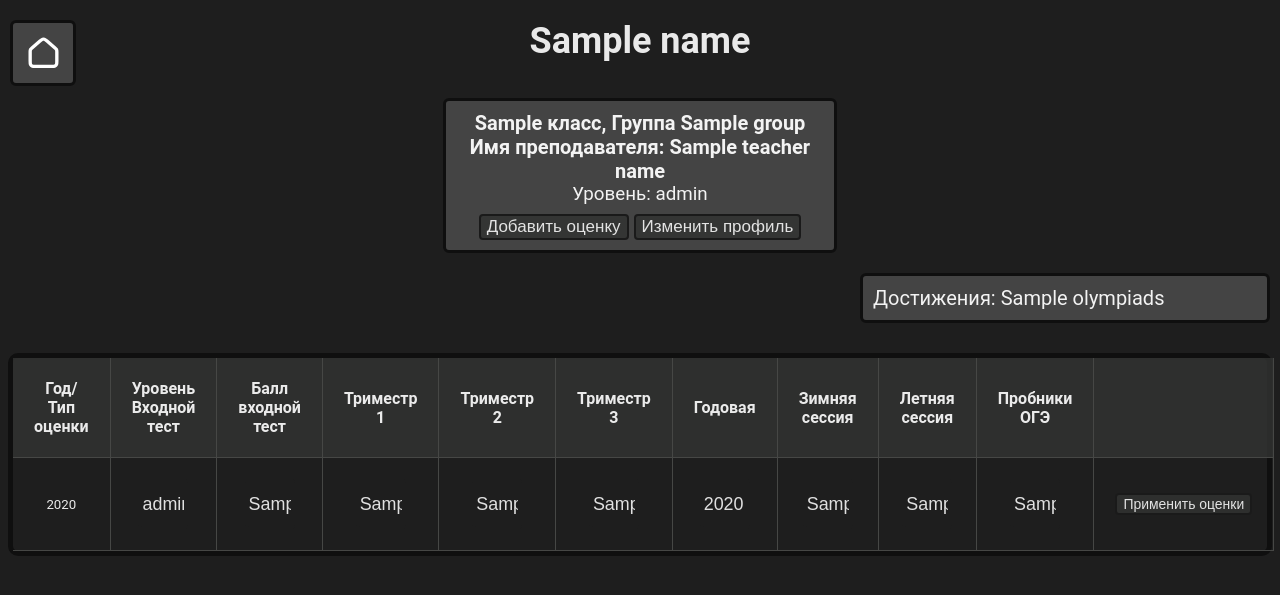
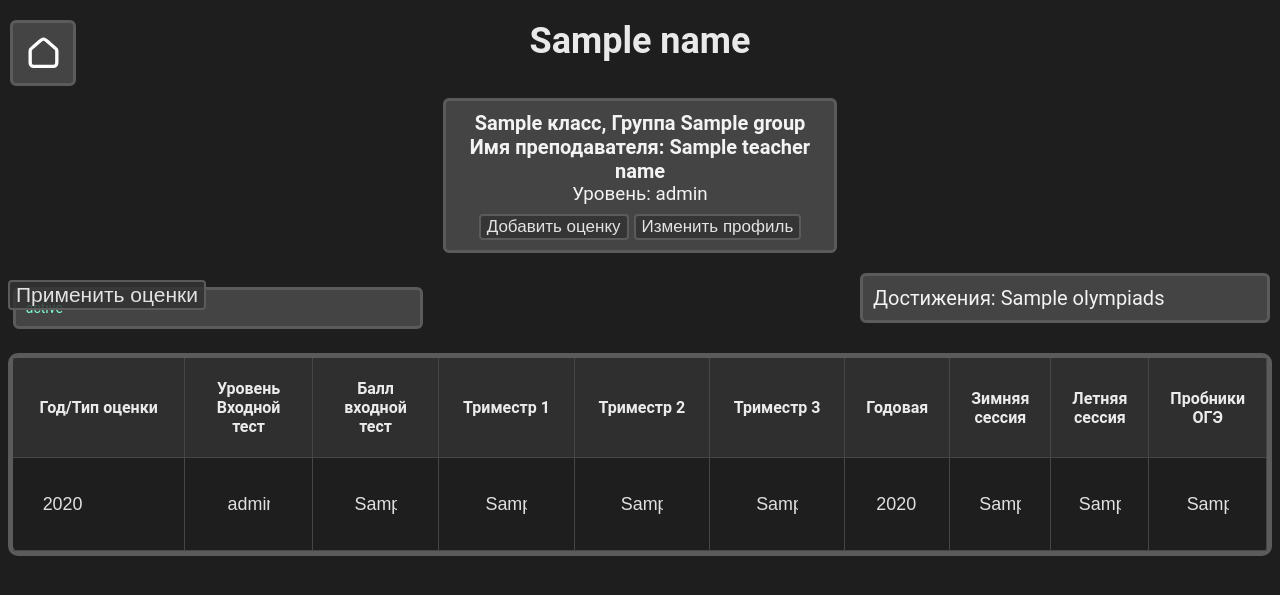
Before and after one commit to mrvasil/project-summer-2023, a Flask app: template templates/profile_1.html in a window 1280 px wide. Shown: the top 595 px of the page. Run offline with Flask 3, Linux system fonts and the light colour scheme; the template is opened without the code that fills it: most values are stand-ins (such as "Sample title", 1, 10 or a date in 2020).

Commit message:
backups and design

```diff
--- a/main.py
+++ b/main.py
@@ -49,7 +49,7 @@ def profile():
 
     data=functions.profile(id)
     if user == secretsq.secret_cookie:
-        return render_template('profile_1.html', name=name, class1=class1, english_level=english_level, group=group, id=id, olympiads=olympiads, teacher_name=teacher_name, data=data)
+        return render_template('profile_1.html', name=name, class1=class1, english_level=english_level, group=group, id=id, olympiads=olympiads, teacher_name=teacher_name, data=data, max_i=data[-1]["i"], status=str(request.args.get('status')).replace('None', ''))
     elif user == 'successfully_student':
         return render_template('profile_2.html', name=name, class1=class1, english_level=english_level, group=group, olympiads=olympiads, data=data)
     else:
@@ -90,6 +90,7 @@ def change_profile2():
         cursor = conn.cursor()
         cursor.execute(f'''UPDATE students SET name='{name}', class={class1}, english_level='{english_level}', group_num='{group}', olympiads='{olympiads}', teacher_name="{teacher_name}" WHERE id={id};''')
         conn.commit()
+        functions.backup()
         return redirect(f'/profile?name={name}&class={class1}', code=302)
     else:
         return redirect("/", code=302)
@@ -104,6 +105,7 @@ def del_user():
         cursor = conn.cursor()
         cursor.execute(f'''DELETE FROM students WHERE id={id};''')
         conn.commit()
+        functions.backup()
         return redirect(f'/students', code=302)
     else:
         return redirect("/", code=302)
@@ -115,24 +117,27 @@ def marks():
         id = request.args.get('id')
         name = request.args.get('name')
         class1 = request.args.get('class')
-        year = request.args.get('year')
+        max_i = request.args.get('max_i')
+        for i in range(0, int(max_i)+1):
+            year = request.form['year'+str(i)]
+            v_level = request.form['v_level'+str(i)]
+            v_ball = request.form['v_ball'+str(i)]
+            t_one = request.form['t_one'+str(i)]
+            t_two = request.form['t_two'+str(i)]
+            t_three = request.form['t_three'+str(i)]
+            year_mark = request.form['year_mark'+str(i)]
+            winter = request.form['winter'+str(i)]
+            summer = request.form['summer'+str(i)]
+            test_oge = request.form['test_oge'+str(i)]
 
-        v_level = request.form['v_level']
-        v_ball = request.form['v_ball']
-        t_one = request.form['t_one']
-        t_two = request.form['t_two']
-        t_three = request.form['t_three']
-        year_mark = request.form['year_mark']
-        winter = request.form['winter']
-        summer = request.form['summer']
-        test_oge = request.form['test_oge']
+            conn = sqlite3.connect('data.db')
+            cursor = conn.cursor()
+            cursor.execute(f'''UPDATE marks SET v_level='{v_level}', v_ball='{v_ball}', t_one='{t_one}', t_two='{t_two}', t_three='{t_three}', year_mark='{year_mark}', winter='{winter}', summer='{summer}', test_oge='{test_oge}' WHERE id={id} AND year='{year}';''')
 
-        conn = sqlite3.connect('data.db')
-        cursor = conn.cursor()
-        cursor.execute(f'''UPDATE marks SET v_level='{v_level}', v_ball='{v_ball}', t_one='{t_one}', t_two='{t_two}', t_three='{t_three}', year_mark='{year_mark}', winter='{winter}', summer='{summer}', test_oge='{test_oge}' WHERE id={id} AND year='{year}';''')
-        conn.commit()
+            conn.commit()
+            functions.backup()
 
-        return redirect(f'/profile?name={name}&class={class1}', code=302)
+        return redirect(f'/profile?name={name}&class={class1}&status=Успешно', code=302)
     else:
         return redirect("/", code=302)
 
@@ -185,6 +190,7 @@ def new_id():
         nid += 1
         cursor.execute(f'''INSERT INTO students (id) VALUES ({nid});''')
         conn.commit()
+        functions.backup()
         return redirect(f'/change_profile?id={nid}', 302)
     else:
         return redirect(f'/', code=302)
--- a/static/design.css
+++ b/static/design.css
@@ -21,22 +21,28 @@ body{
     -webkit-border-radius: 10px;
     -moz-border-radius: 10px;
     -khtml-border-radius: 10px;
-    border: 5px solid rgb(15, 15, 15);
+    border: 5px solid #5B5B5B;
     display: block;
     border-collapse: collapse;
-    width: 100%;
+    table-layout: fixed;
+
   }
   th.blocktext {
     margin-left: auto;
     margin-right: auto;
-    width: 6em
+    width: 6em;
   }
   th, td {
-
     text-align: left;
     border-bottom: 1px solid #464745;
     border-top: 1px solid #f9f6f600;
     border-right: 1px solid #464745;
+  }
+  td.profile_table {
+    width: 10%;
+  }
+  td {
+    width: 16.6%;
   }
   th {
     background-color: #323332d6;
@@ -48,14 +54,14 @@ body{
   button{
     color: #ffffffdc;
     background-color: #323332d6;
-    border: solid 2px rgb(26, 26, 26);
+    border: solid 2px #5B5B5B;
     border-radius: 4px;
     font-size: 85%;
   }
   input {
     color: #ffffffdc;
     background-color: #323332d6;
-    border: solid 2px rgb(26, 26, 26);
+    border: solid 2px #5B5B5B;
     border-radius: 4px;
     font-size: 85%;
   }
@@ -72,7 +78,7 @@ body{
     background-color: #444444;
     width: 30%;
     margin-bottom: 20px;
-    padding: 10px; border: solid 3px rgb(15, 15, 15); border-radius: 6px; color:#ffffffef;
+    padding: 10px; border: solid 3px #5B5B5B; border-radius: 6px; color:#ffffffef;
   }
   #button {
     margin-top: 9px;
--- a/templates/profile_1.html
+++ b/templates/profile_1.html
@@ -27,7 +27,12 @@
   </center>
   <div id="div" style="position: absolute; right: 10px;">Достижения: {{olympiads}}</div>
 
-  <!-- <div id="div" style="color: aquamarine; position: absolute; left:1%; top:35%; font-size: 70%;">Успешно{{status}}</div> -->
+  <p id="div" style="color: aquamarine; position: absolute; left:1%; font-size: 70%;">{{status}}</p>
+
+  <form action="/marks?id={{id}}&name={{name}}&class={{class1}}&max_i={{max_i}}" method = 'post'>
+
+  <div><input type="submit" value="Применить оценки" style="font-size: 105%;position: absolute; top:35%;"></div>
+
   <table id="text" style="margin-top: 100px;">
     <thead>
       <tr>
@@ -41,29 +46,26 @@
         <th><center>Зимняя сессия</center></th>
         <th><center>Летняя сессия</center></th>
         <th><center>Пробники ОГЭ</center></th>
-        <th><center></center></th>
       </tr>
     </thead>
     <tbody>
     {% for item in data %}
     <tr>
-      <form action="/marks?id={{id}}&name={{name}}&class={{class1}}&year={{item.year}}" method = 'post'>
-      <td><center><div>{{ item.year }}</div></center></td>
 
-      <td><center><div><input name='v_level' id="mark" type="text" value="{{ item.v_level }}"></div></center></td>
-      <td><center><div><input name='v_ball' id="mark" type="text" value="{{ item.v_ball }}"></div></center></td>
-      <td><center><div><input name='t_one' id="mark" type="text" value="{{ item.t_one }}"></div></center></td>
-      <td><center><div><input name='t_two' id="mark" type="text" value="{{ item.t_two }}"></div></center></td>
-      <td><center><div><input name='t_three' id="mark" type="text" value="{{ item.t_three }}"></div></center></td>
-      <td><center><div><input name='year_mark' id="mark" type="text" value="{{ item.year_mark }}"></div></center></td>
-      <td><center><div><input name='winter' id="mark" type="text" value="{{ item.winter }}"></div></center></td>
-      <td><center><div><input name='summer' id="mark" type="text" value="{{ item.summer }}"></div></center></td>
-      <td><center><div><input name='test_oge' id="mark" type="text" value="{{ item.test_oge }}"></div></center></td>
+      <td><center><div><input name='year{{item.i}}' id="mark" type="text" value="{{ item.year }}"  style="width:120px" readonly></div></center></td>
+      <td><center><div><input name='v_level{{item.i}}' id="mark" type="text" value="{{ item.v_level }}"></div></center></td>
+      <td><center><div><input name='v_ball{{item.i}}' id="mark" type="text" value="{{ item.v_ball }}"></div></center></td>
+      <td><center><div><input name='t_one{{item.i}}' id="mark" type="text" value="{{ item.t_one }}"></div></center></td>
+      <td><center><div><input name='t_two{{item.i}}' id="mark" type="text" value="{{ item.t_two }}"></div></center></td>
+      <td><center><div><input name='t_three{{item.i}}' id="mark" type="text" value="{{ item.t_three }}"></div></center></td>
+      <td><center><div><input name='year_mark{{item.i}}' id="mark" type="text" value="{{ item.year_mark }}"></div></center></td>
+      <td><center><div><input name='winter{{item.i}}' id="mark" type="text" value="{{ item.winter }}"></div></center></td>
+      <td><center><div><input name='summer{{item.i}}' id="mark" type="text" value="{{ item.summer }}"></div></center></td>
+      <td><center><div><input name='test_oge{{item.i}}' id="mark" type="text" value="{{ item.test_oge }}"></div></center></td>
 
-      <td><center><div><input type="submit" value="Применить оценки" style="font-size: 105%;"></div></center></td>
-      </form>
     </tr>
     {% endfor %}
     </tbody>
   </table>
+      </form>
 </body>
```
Also changed, not shown: functions.py (+16 -0 lines), test.py (added, +13 -0 lines), data.db, db_backup/data.db (deleted).
